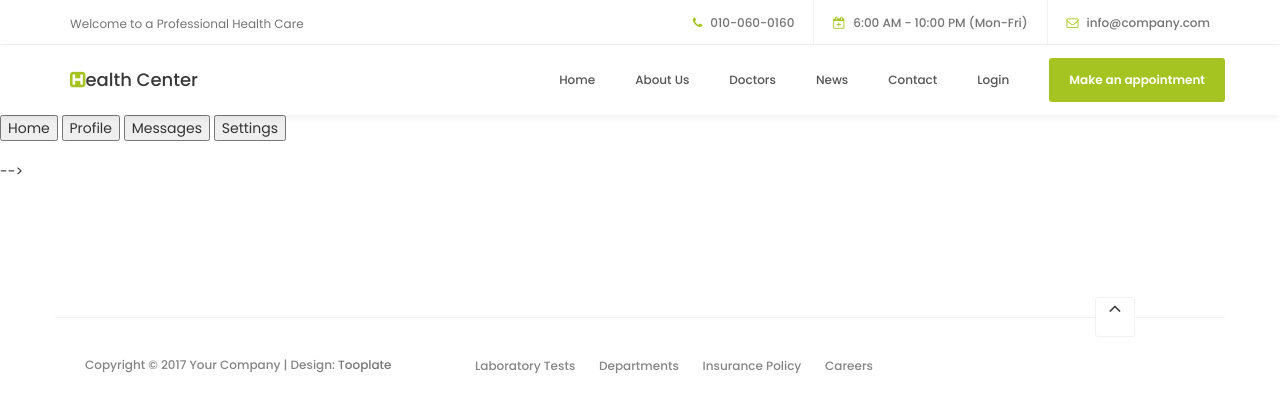
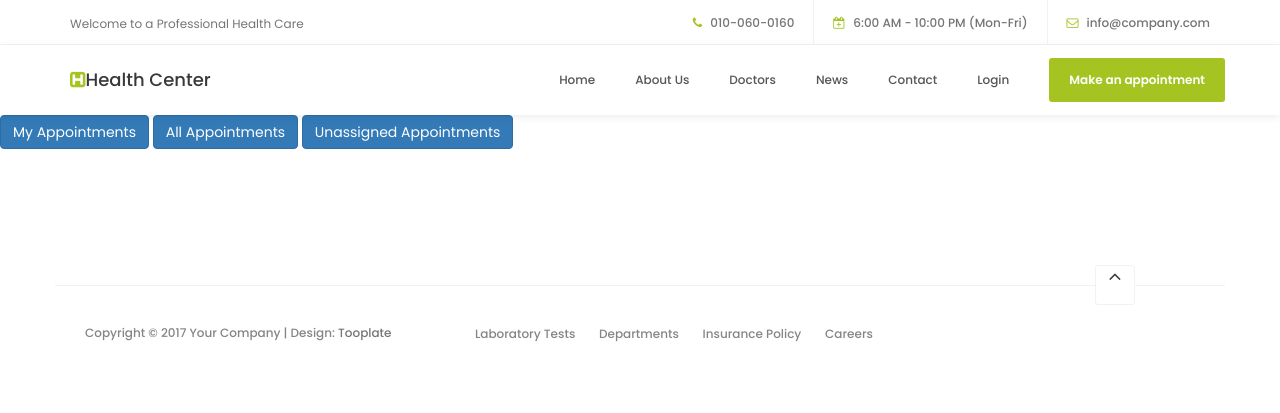
Before and after one commit to sebascorreia/WebDevCW, a Django app: page /hospital/doctordashboard/ in a window 1280 px wide. Shown: the top 413 px of the page. Run offline with Django 3.2, Linux system fonts and the light colour scheme; some libraries are stand-ins or nearby versions.

Commit message:
Only appointment editor missing

```diff
--- a/hospital/models.py
+++ b/hospital/models.py
@@ -49,11 +49,12 @@
 class Appointment(models.Model):
     patientId = models.ForeignKey(Patient, on_delete= models.CASCADE)
     doctorId = models.ForeignKey(Doctor, on_delete= models.CASCADE)
-    appointmentDate = models.DateField(auto_now=True)
+    appointmentDate = models.DateField(null = True)
     description = models.TextField(max_length=1000)
     status = models.BooleanField(default=False)
     subject = models.TextField(max_length=50, null = False)
     department = models.CharField(max_length=50, choices=departments, null=True)
+    date_created = models.DateField(auto_now=True)
 class Bill(models.Model):
     patientId = models.ForeignKey(Patient, on_delete=models.CASCADE)
     doctorId = models.ForeignKey(Doctor, on_delete=models.CASCADE)
--- a/hospital/templates/hospital/doctor_dashboard.html
+++ b/hospital/templates/hospital/doctor_dashboard.html
@@ -13,18 +13,12 @@
     {% include "hospital/header.html" %}
     <div class="d-flex align-items-start">
         <div class="nav flex-column nav-pills me-3" id="v-pills-tab" role="tablist" aria-orientation="vertical">
-          <button class="nav-link active" id="v-pills-home-tab" data-bs-toggle="pill" data-bs-target="#v-pills-home" type="button" role="tab" aria-controls="v-pills-home" aria-selected="true">Home</button>
-          <button class="nav-link" id="v-pills-profile-tab" data-bs-toggle="pill" data-bs-target="#v-pills-profile" type="button" role="tab" aria-controls="v-pills-profile" aria-selected="false">Profile</button>
-          <button class="nav-link" id="v-pills-messages-tab" data-bs-toggle="pill" data-bs-target="#v-pills-messages" type="button" role="tab" aria-controls="v-pills-messages" aria-selected="false">Messages</button>
-          <button class="nav-link" id="v-pills-settings-tab" data-bs-toggle="pill" data-bs-target="#v-pills-settings" type="button" role="tab" aria-controls="v-pills-settings" aria-selected="false">Settings</button>
+            <a class="btn btn-primary" href="/hospital/myappointments">My Appointments</a>
+            <a class="btn btn-primary" href="/hospital/allappointments">All Appointments</a>
+            <a class="btn btn-primary" href="/hospital/unassigned_appointments">Unassigned Appointments</a>
         </div>
-        <div class="tab-content" id="v-pills-tabContent">
-          <div class="tab-pane fade show active" id="v-pills-home" role="tabpanel" aria-labelledby="v-pills-home-tab">...</div>
-          <div class="tab-pane fade" id="v-pills-profile" role="tabpanel" aria-labelledby="v-pills-profile-tab">...</div>
-          <div class="tab-pane fade" id="v-pills-messages" role="tabpanel" aria-labelledby="v-pills-messages-tab">...</div>
-          <div class="tab-pane fade" id="v-pills-settings" role="tabpanel" aria-labelledby="v-pills-settings-tab">...</div>
         </div>
-      </div> -->
+      </div>
     {% include "hospital/footer_patients.html" %}
 
 </body>
--- a/hospital/templates/hospital/header.html
+++ b/hospital/templates/hospital/header.html
@@ -37,7 +37,7 @@
             </button>
 
             <!-- lOGO TEXT HERE -->
-            <a href="index.html" class="navbar-brand"><i class="fa fa-h-square"></i>ealth Center</a>
+            <a href="index.html" class="navbar-brand"><i class="fa fa-h-square"></i>Health Center</a>
         </div>
 
         <!-- MENU LINKS -->
--- a/hospital/urls.py
+++ b/hospital/urls.py
@@ -9,5 +9,9 @@
     path('patients/', views.all_patients, name='patients'),
     path('doctordashboard/', views.doctor_dashboard, name='doctordashboard'),
     path('patientdashboard/', views.patient_dashboard, name='patientdashboard'),
-    path('request_appointment',views.appointment_view,name = 'request_appointment'),
+    path('request_appointment/', views.appointment_view,name = 'request_appointment'),
+    path('allappointments/', views.allappointments, name='appointment_list'),
+    path('myappointments/', views.myappointments, name='myappointments'),
+    path('unassigned_appointments', views.unassigned_appointments, name='unassigned_appointments')
+
 ]
--- a/hospital/views.py
+++ b/hospital/views.py
@@ -1,11 +1,12 @@
 from django.shortcuts import render, redirect
 from django.contrib.auth.decorators import login_required
 from django.contrib.auth import authenticate, login
-from django.views import View
+from django.views import View, generic
 from .forms import UserRegForm, PatientRegForm, AppointmentForm
 from django.contrib.auth.forms import AuthenticationForm
 from django.contrib import messages
 from .models import Patient, Doctor, Appointment
+
 
 def index(request):
     return render(request, 'hospital/index.html')
@@ -14,13 +15,54 @@
 def doctor_dashboard(request):
     return render(request, 'hospital/doctor_dashboard.html')
 
+
 def patient_dashboard(request):
     return render(request, 'hospital/patient_dashboard.html')
 
+
 def all_patients(request):
-    patient_list = Patient.objects.all()
-    return render(request, 'hospital/patient_list.html',
-        {'patient_list': patient_list})
+    current_user = request.user
+    if Doctor.objects.filter(user=current_user).exists():
+        patient_list = Patient.objects.all()
+        return render(request, 'hospital/patient_list.html',
+            {'patient_list': patient_list})
+    else:
+        messages.info("ACCESS DENIED")
+        return redirect("hospital:login")
+
+
+def allappointments(request):
+    current_user = request.user
+    if Doctor.objects.filter(user=current_user).exists():
+        appointment_list = Appointment.objects.all()
+        return render(request, 'hospital/appointment_list.html',
+                      {'appointment_list': appointment_list})
+    else:
+        messages.info("ACCESS DENIED")
+        return redirect("hospital:login")
+
+def unassigned_appointments(request):
+    current_user = request.user
+    if Doctor.objects.filter(user= current_user).exists():
+        appointment_list = Appointment.objects.filter(doctorId__isnull =True)
+        return render(request, 'hospital/appointment_list.html',
+                      {'appointment_list': appointment_list})
+    else:
+        messages.info("ACCESS DENIED")
+        return redirect("hospital:login")
+def myappointments(request):
+    current_user = request.user
+    if Patient.objects.filter(user = current_user).exists():
+        patient = Patient.objects.get(user = current_user)
+        appointment_list = Appointment.objects.filter(patientId = patient)
+    elif Doctor.objects.filter(user= current_user).exists():
+        doctor = Doctor.objects.get(user = current_user)
+        appointment_list = Appointment.objects.filter(doctorId=doctor)
+    else:
+        messages.info("Please login or signup")
+        return redirect("hospital:login")
+    return render(request, 'hospital/appointment_list.html',
+                  {'appointment_list': appointment_list})
 
 
 def patient_registration(request):
```
Also changed, not shown: hospital/templates/hospital/appointment_list.html (added, +39 -0 lines), hospital/templates/hospital/patient_dashboard.html (+2 -10 lines), db.sqlite3, hospital/migrations/0017_appointment_date_created_and_more.py (added).
